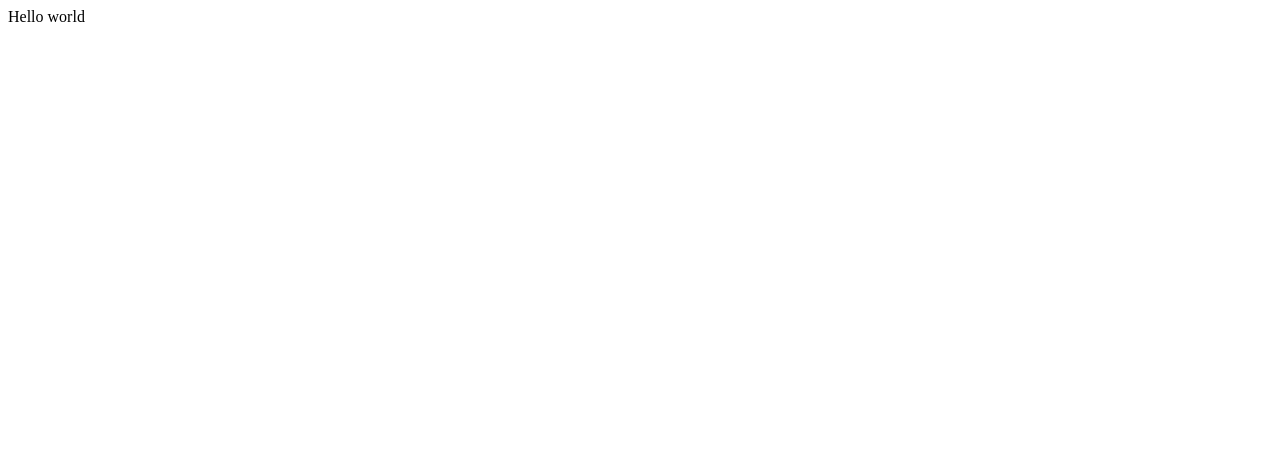
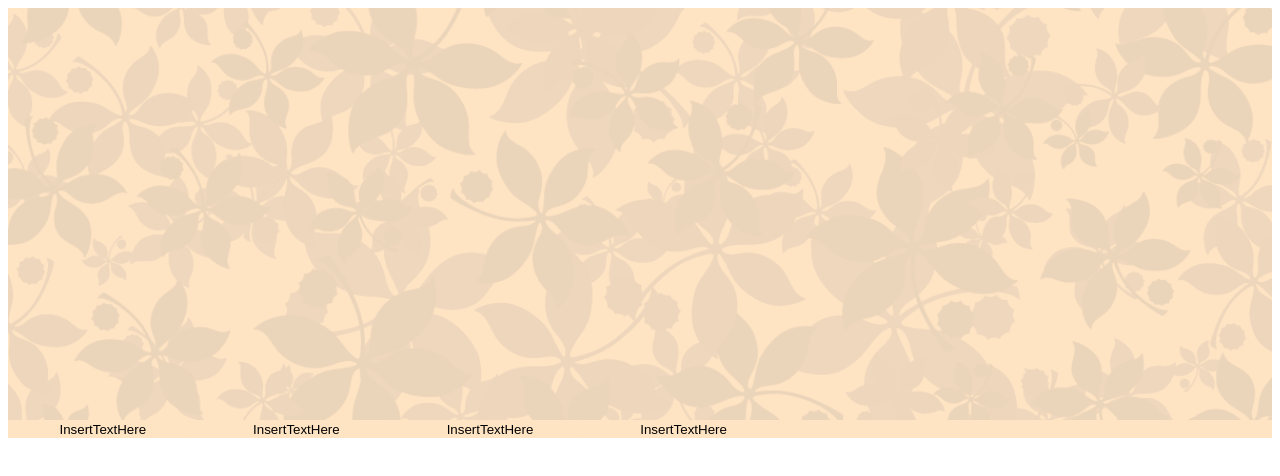
Before and after one commit to safiukhan/safiukhan.github.io, a plain HTML site: page index.html in a window 1280 px wide. Drawn offline with Linux system fonts and the light colour scheme.

Commit message:
Added header Navbar

```diff
--- a/index.html
+++ b/index.html
@@ -1 +1,14 @@
-Hello world
+<html>
+    <head>
+        <link rel = "stylesheet" href = "stylesheet.css">
+    </head>
+    <body>
+        <div class = "navbar">
+            <img src = "leaf_bkg.png" width=100%>
+            <button class = "buttonNavbar">InsertTextHere</button>
+            <button class = "buttonNavbar">InsertTextHere</button>
+            <button class = "buttonNavbar">InsertTextHere</button>
+            <button class = "buttonNavbar">InsertTextHere</button>
+             </div>
+    </body>
+</html>
--- /dev/null
+++ b/stylesheet.css
@@ -0,0 +1,21 @@
+.buttonNavbar {
+    background-color:bisque;
+    border: none;
+    width: 15%;
+    padding: 16x 32x;
+    text-align: center;
+    display:inline-block;
+    transition-duration: 0.3s;
+    cursor:pointer;
+    border-radius: 12px;
+}
+
+.buttonNavbar:hover {
+    background-color: burlywood;
+    color:white
+}
+
+div.navbar {
+    width: 100%;
+    background-color: bisque;
+}
```
Also changed, not shown: leaf_bkg.png (added).
